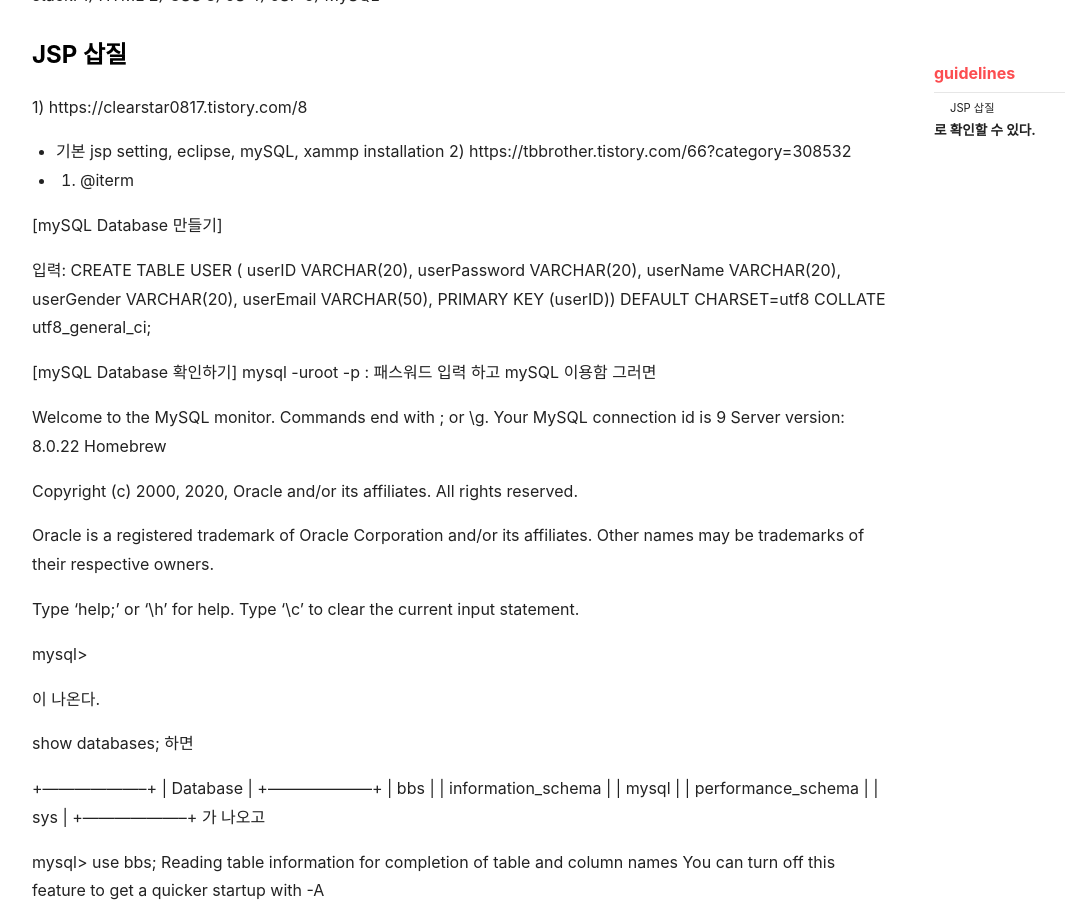
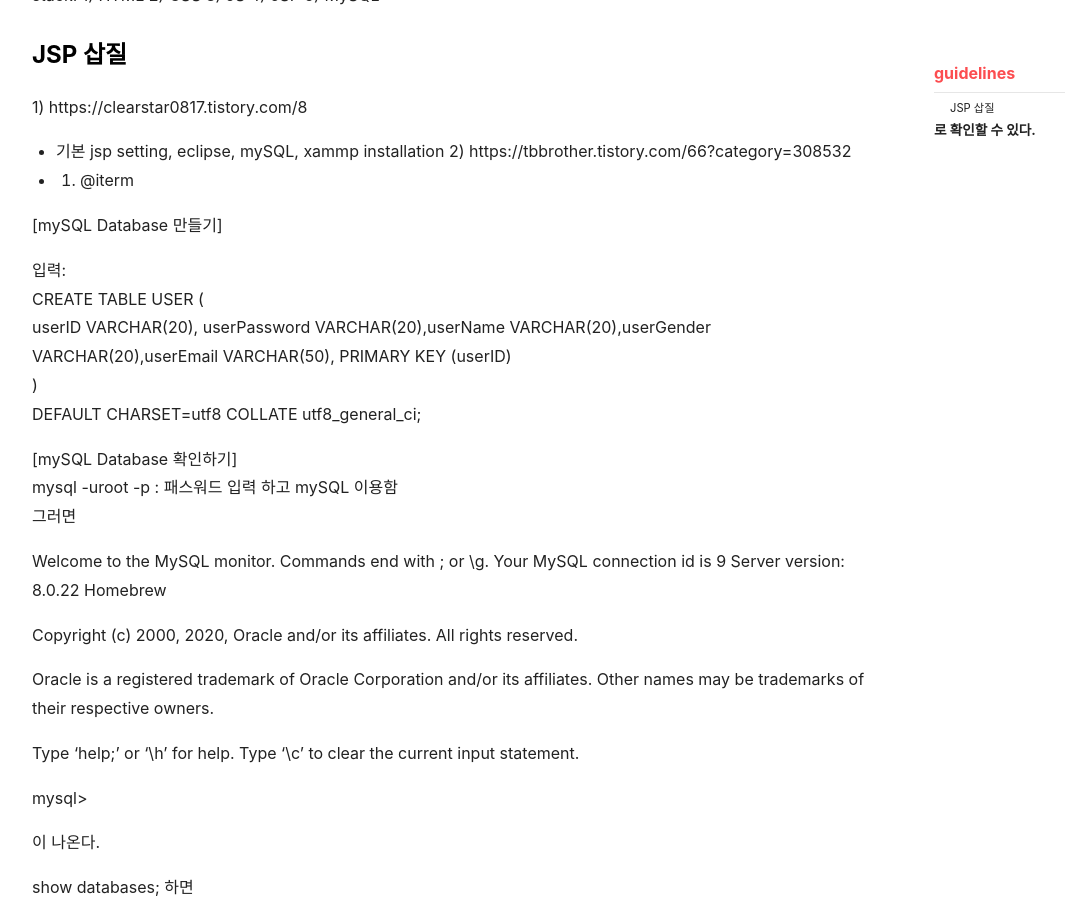
Before and after one commit to underthelights/previous, a Jekyll site: the page built from _posts/2020-12-18-web.md, in a window 1280 px wide and 900 px high, scrolled down 470 px. Shown: the whole window, without its empty margins (71-1136 px from the left). Built offline with Jekyll 4.4.1, drawn with Linux system fonts in a browser that asks for light colours; nearby versions of some CDN libraries; comment, search, counter and statistics services are not loaded; some of the changed lines change nothing that is shown.

Commit message:
Update 2020-12-18-web.md

```diff
--- a/_posts/2020-12-18-web.md
+++ b/_posts/2020-12-18-web.md
@@ -35,19 +35,16 @@ stack.
 
 [mySQL Database 만들기]
 
-입력:
- CREATE TABLE USER (
-    userID VARCHAR(20), userPassword VARCHAR(20),
-userName VARCHAR(20),
-userGender VARCHAR(20),
-userEmail VARCHAR(50),
-PRIMARY KEY (userID))
-DEFAULT CHARSET=utf8 COLLATE utf8_general_ci;
+입력:<br>
+ CREATE TABLE USER ( <br>
+    userID VARCHAR(20), userPassword VARCHAR(20),userName VARCHAR(20),userGender VARCHAR(20),userEmail VARCHAR(50), PRIMARY KEY (userID)<br>
+ )<br>
+DEFAULT CHARSET=utf8 COLLATE utf8_general_ci;<br>
 
 
-[mySQL Database 확인하기]
-mysql -uroot -p : 패스워드 입력 하고 mySQL 이용함
-그러면
+[mySQL Database 확인하기]<br>
+mysql -uroot -p : 패스워드 입력 하고 mySQL 이용함<br>
+그러면 <br>
 
 Welcome to the MySQL monitor.  Commands end with ; or \g.
 Your MySQL connection id is 9
@@ -63,7 +60,7 @@ Type 'help;' or '\h' for help. Type '\c' to clear the current input statement.
 
 mysql>
 
-이 나온다.
+이 나온다.<br>
 
 show databases;
 하면
```
